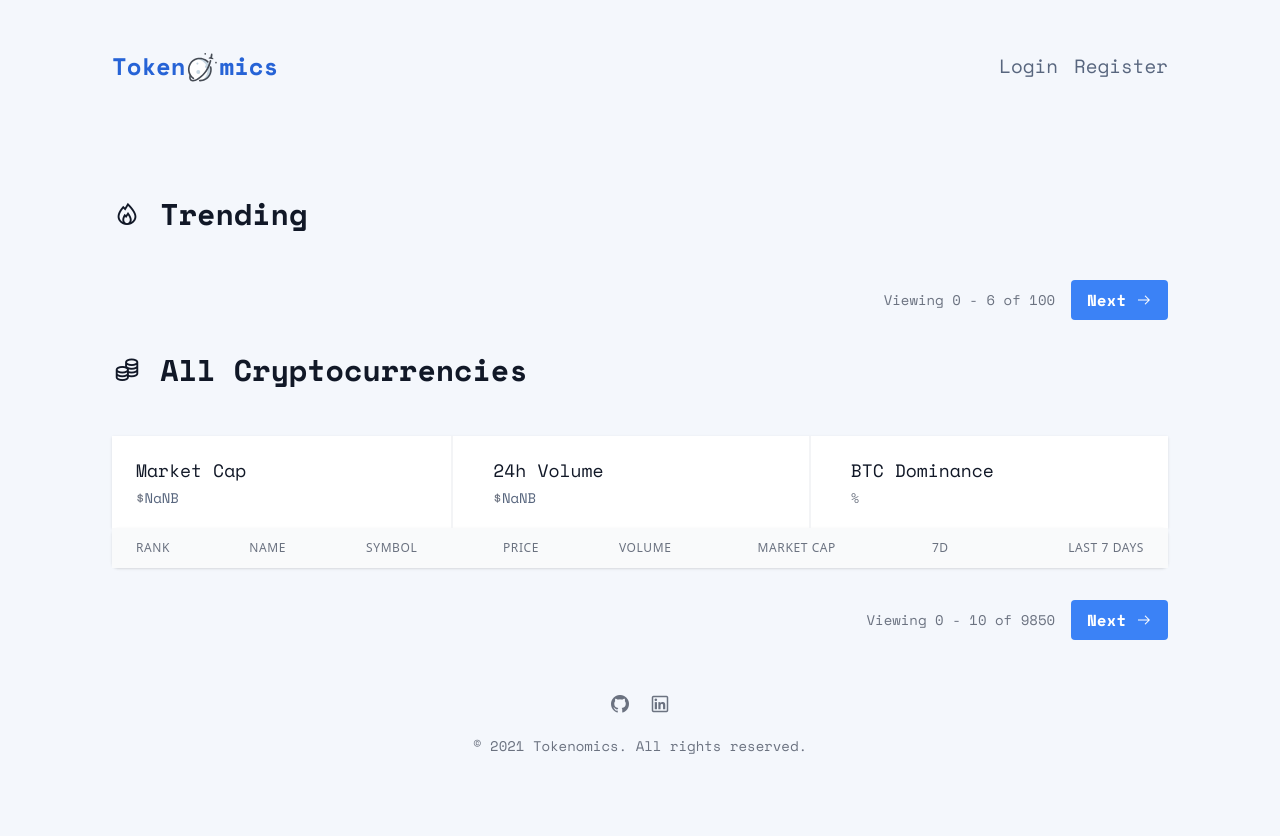
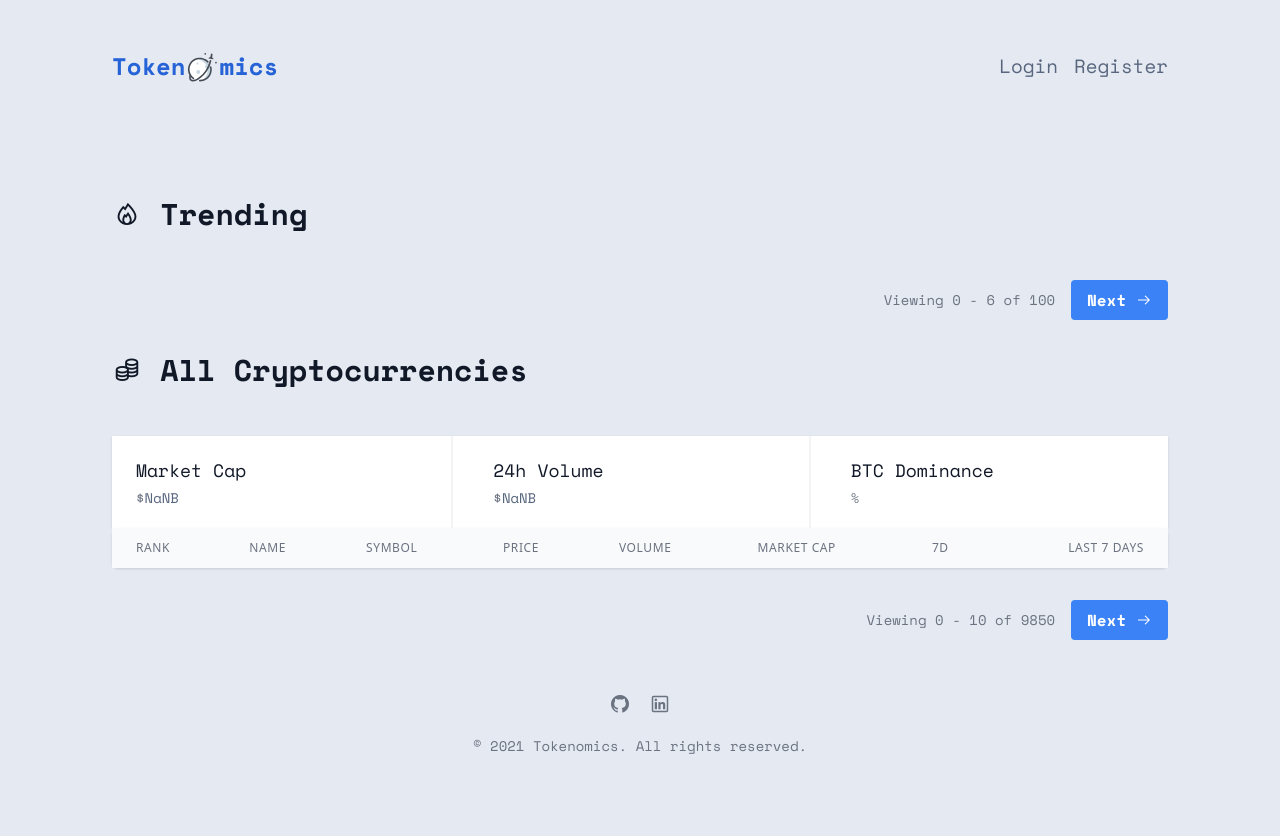
Before and after one commit to miguelcoria94/Tokenomics, a Django app: page / in a window 1280 px wide. Run offline with Django 4.2, Linux system fonts and the light colour scheme; data that the repository does not hold is empty; some libraries are stand-ins or nearby versions.

Commit message:
changed bg color so that it's more easy on the eyes

```diff
--- a/main_app/static/css/styles.css
+++ b/main_app/static/css/styles.css
@@ -2,7 +2,7 @@ body {
   display: flex;
   min-height: 100vh;
   flex-direction: column;
-  background-color: #f4f7fc;
+  background-color: #e5eaf2;
   padding: 0rem 5rem;
 }
 
@@ -11,17 +11,15 @@ h2,
 h3,
 h4,
 h5,
-h6
- {
+h6 {
   font-family: "Space Mono", monospace;
   /* roboto */
   color: #121212;
 }
 
 p {
-    font-family: "Space Mono", monospace;
-    color: rgb(88, 102, 126);
-
+  font-family: "Space Mono", monospace;
+  color: rgb(88, 102, 126);
 }
 
 a,
```
